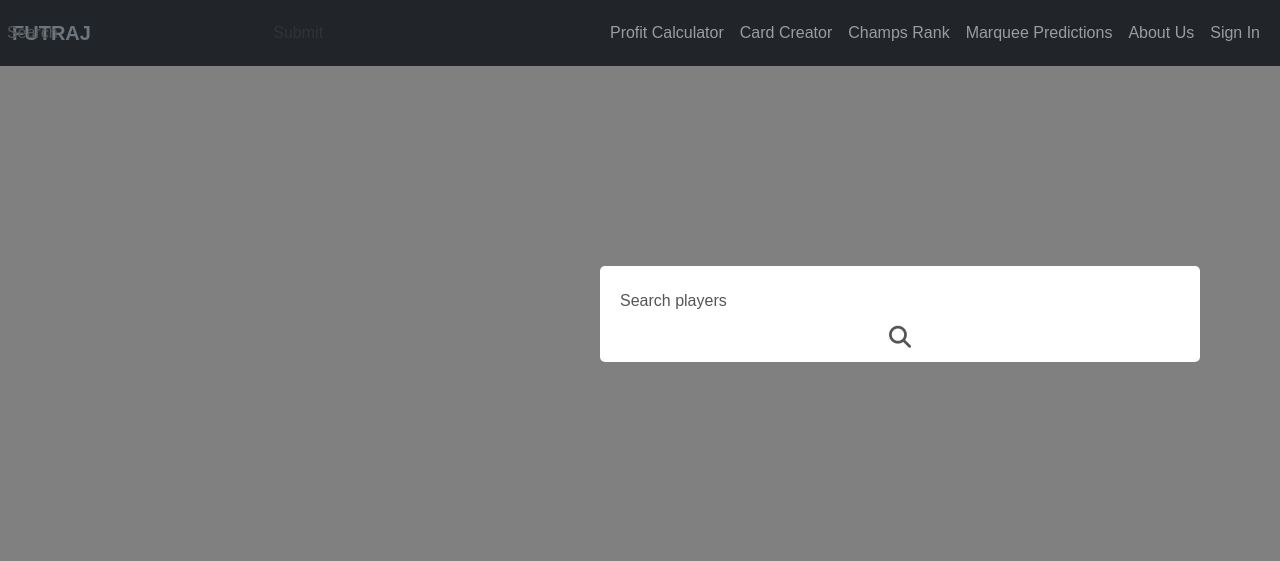
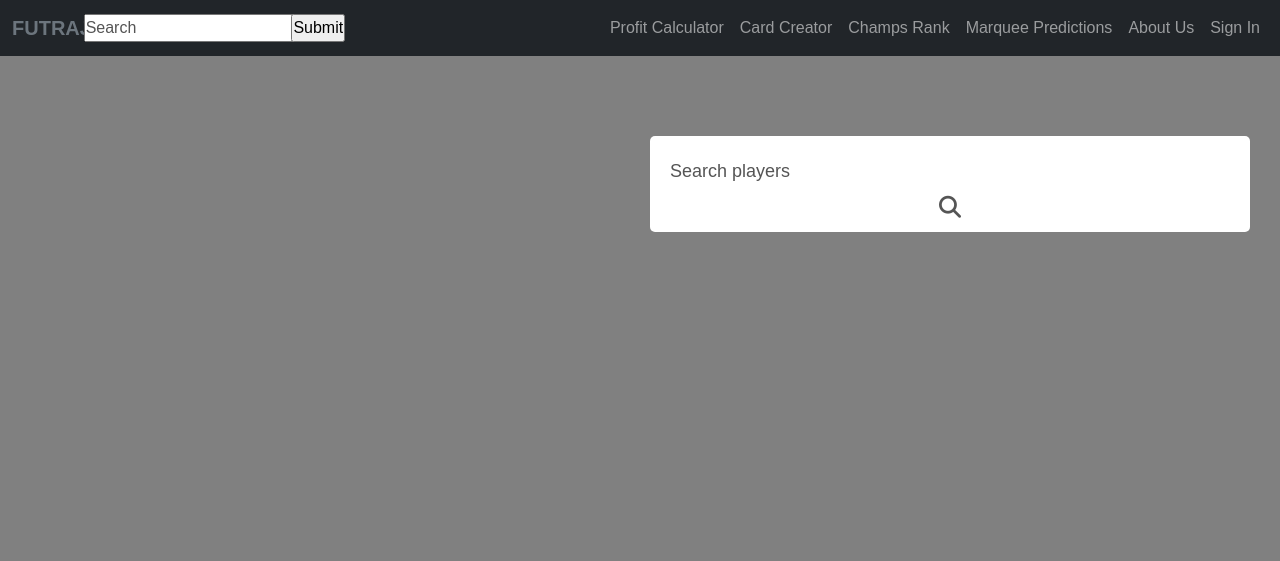
Before and after one commit to Mehtab68/FUTRAJ, a PHP site: page /players.html in a window 1280 px wide. Shown: the top 561 px of the page. Run offline with PHP 8.4, Linux system fonts and the light colour scheme.

Commit message:
fixed menu bar

```diff
--- a/main.js
+++ b/main.js
@@ -95,7 +95,7 @@
 for (let i = 0; i < 2; i++){
     var j = i.toString()
     link = "https://futdb.app/api/players?page=" + j
-    console.log(link);
+
 
 
 fetch(link, {
@@ -108,7 +108,6 @@
        return res.json()
     })
     .then(data => {
-    console.log(data);
     data.items.forEach(user => {
         const markup = `<li>${user.lastName}</li>`;
 
@@ -156,3 +155,7 @@
     inputBox.value = list.innerHTML;
     resultsBox.innerHTML = '';
 }
+
+function searchPlayer(){
+    console.log("Hello badshah");
+}
--- a/players.html
+++ b/players.html
@@ -61,9 +61,9 @@
 
     <div class="search-box">
         <div class="row">
-           <input type="text" id="input-box" placeholder="Search players"
+           <input class="playerSearch" type="text" id="input-box" placeholder="Search players"
            autocomplete="off">
-           <button><i class="fa-solid fa-magnifying-glass"></i></button>
+           <button onclick="searchPlayer()"><i class="fa-solid fa-magnifying-glass"></i></button>
         </div>
         <div class="result-box">
 
--- a/style.css
+++ b/style.css
@@ -101,7 +101,6 @@
   position: relative;
   right: 110px;
 }
-
 
 .search3{
   position: relative;
@@ -259,8 +258,8 @@
   background: #fff;
   border-radius: 5px;
   position: relative;
-  left: 600px;
-  top: 200px;
+  left: 650px;
+  top: 80px;
 }
 
 .row{
@@ -269,7 +268,7 @@
   padding: 10px 20px;
 }
 
-input{
+.playerSearch{
   flex: 1;
   height: 50px;
   background: transparent;
```
